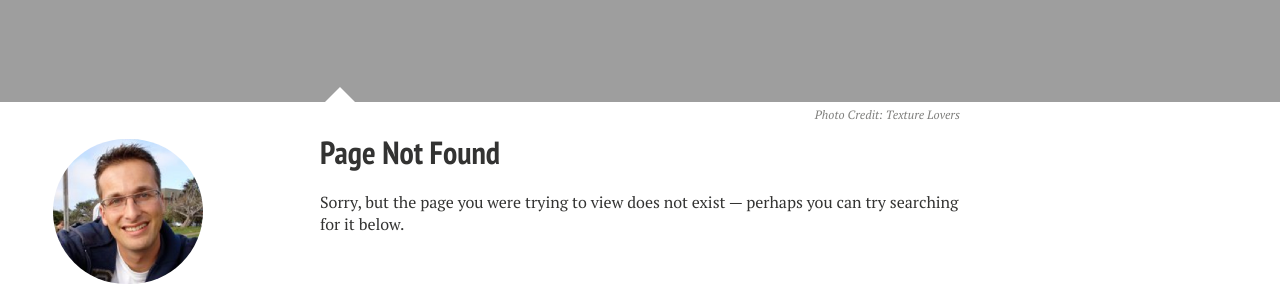
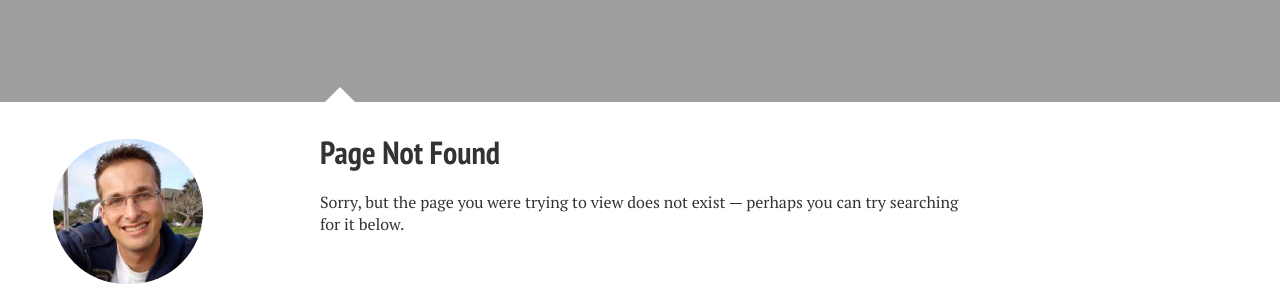
Before and after one commit to lvdmaaten/lvdmaaten.github.io, a Jekyll site: the page built from 404.md, in a window 1280 px wide. Shown: the part 942-1242 px from the top of the page. Built offline with Jekyll 4.4.1, drawn with Linux system fonts in a browser that asks for light colours; nearby versions of some CDN libraries.

Commit message:
small bugfix

```diff
--- a/404.md
+++ b/404.md
@@ -4,8 +4,6 @@ title: "Page Not Found"
 excerpt: "Page not found. Your pixels are in another canvas."
 image:
   feature: texture-feature-01.jpg
-  credit: Texture Lovers
-  creditlink: http://texturelovers.com
 sitemap: false
 ---
 
```
Also changed, not shown: tsne/index.md (+1 -0 lines), 4 other files.
